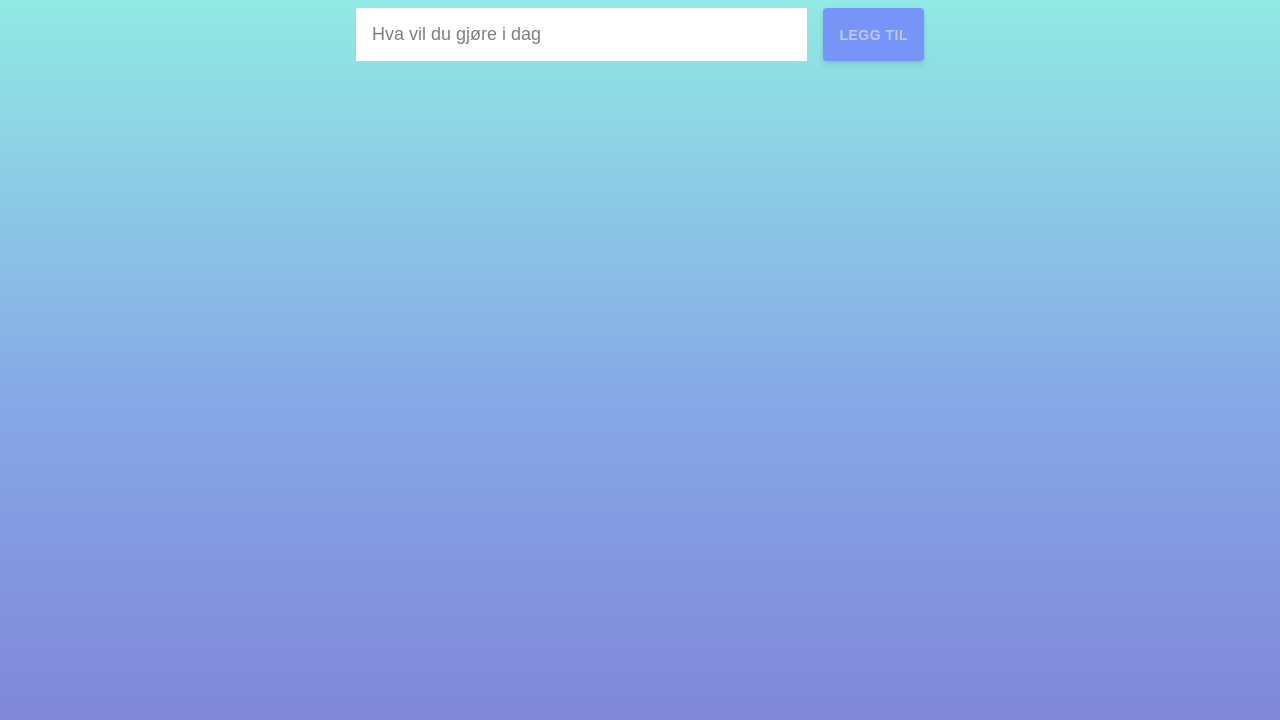
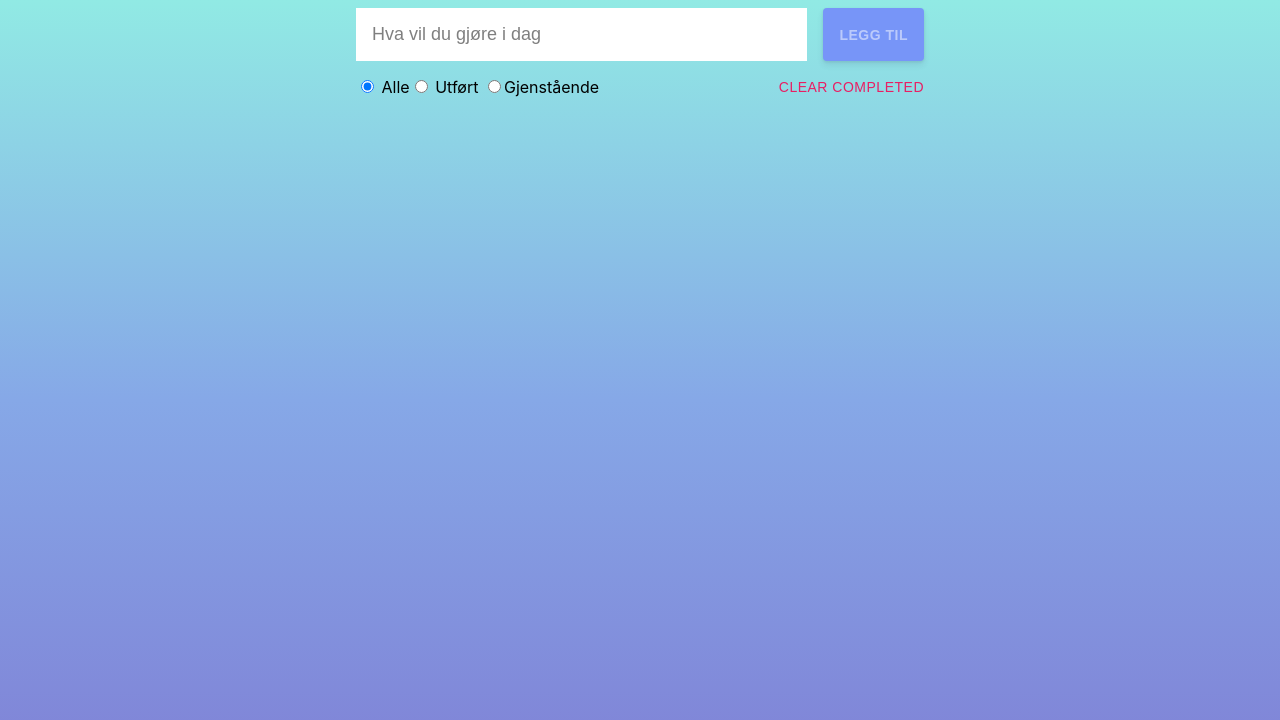
Before and after one commit to antrancs/di-todo, a React (Create React App) app: page / in a window 1280 px wide. Shown: the top 720 px of the page. Built offline with nearby package versions, Linux system fonts and the light colour scheme.

Commit message:
Implement filtering

```diff
--- a/src/App.tsx
+++ b/src/App.tsx
@@ -1,12 +1,29 @@
-import React, { useState } from 'react';
+import React, { useState, useEffect } from 'react';
 import './App.css';
 import Todo from './models/Todo';
 import AddTodo from './components/AddTodo/AddTodo';
 import TodoList from './components/TodoList/TodoList';
+import Filter, { FilterStatus } from './components/Filter/Filter';
 
 function App() {
   const [todos, setTodos] = useState<Todo[]>([]);
+  const [filteredTodos, setFilteredTodos] = useState(todos);
+  const [filterStatus, setFilterStatus] = useState(FilterStatus.All);
+
   const [error, setError] = useState('');
+
+  useEffect(() => {
+    switch (filterStatus) {
+      case FilterStatus.All:
+        setFilteredTodos(todos);
+        return;
+      case FilterStatus.Completed:
+        setFilteredTodos(todos.filter(todo => todo.completed));
+        return;
+      case FilterStatus.Incomplete:
+        setFilteredTodos(todos.filter(todo => !todo.completed));
+    }
+  }, [todos, filterStatus]);
 
   function checkIfItemHasAdded(desc: string) {
     const hasAdded = todos.find(todo => todo.description === desc);
@@ -74,13 +91,22 @@ function App() {
     return true;
   }
 
+  function handleDeleteCompleted() {
+    setTodos(todos.filter(todo => !todo.completed));
+  }
+
   return (
     <main className="app-container">
       <AddTodo onAddNewTodo={handleAddTodo} />
       {error && <p>{error}</p>}
 
+      <Filter
+        onFilterChange={setFilterStatus}
+        onDeleteCompleted={handleDeleteCompleted}
+      />
+
       <TodoList
-        todos={todos}
+        todos={filteredTodos}
         onDelete={handleDelete}
         onComplete={handleComplete}
         onEdit={handleEdit}
--- /dev/null
+++ b/src/components/Filter/Filter.css
@@ -0,0 +1,15 @@
+.filter-wrapper {
+  display: flex;
+  justify-content: space-between;
+}
+
+.clear-btn {
+  border: none;
+  background: none;
+  text-transform: uppercase;
+  cursor: pointer;
+  color: #e91e63;
+  letter-spacing: 0.5px;
+  font-size: 14px;
+  padding: 0;
+}
--- /dev/null
+++ b/src/components/Filter/Filter.tsx
@@ -0,0 +1,69 @@
+import React, { useState, FunctionComponent } from 'react';
+
+import './Filter.css';
+
+export enum FilterStatus {
+  All = 0,
+  Completed,
+  Incomplete
+}
+
+interface IProps {
+  onFilterChange: (value: FilterStatus) => void;
+  onDeleteCompleted: () => void;
+}
+
+const Filter: FunctionComponent<IProps> = ({
+  onFilterChange,
+  onDeleteCompleted
+}) => {
+  const [filter, setFilter] = useState(FilterStatus.All);
+
+  function handleOptionChange(event: React.ChangeEvent<HTMLInputElement>) {
+    const value = +event.target.value;
+    setFilter(value);
+    onFilterChange(value);
+  }
+
+  return (
+    <div className="filter-wrapper">
+      <div>
+        <input
+          type="radio"
+          id="filter-all"
+          name="todo-status"
+          value={FilterStatus.All}
+          checked={filter === FilterStatus.All}
+          onChange={handleOptionChange}
+        />
+        <label htmlFor="filter-all"> Alle</label>
+
+        <input
+          type="radio"
+          id="filter-complete"
+          name="todo-status"
+          value={FilterStatus.Completed}
+          checked={filter === FilterStatus.Completed}
+          onChange={handleOptionChange}
+        />
+        <label htmlFor="filter-complete"> Utført </label>
+
+        <input
+          type="radio"
+          id="filter-incomplete"
+          name="todo-status"
+          value={FilterStatus.Incomplete}
+          checked={filter === FilterStatus.Incomplete}
+          onChange={handleOptionChange}
+        />
+        <label htmlFor="filter-incomplete">Gjenstående </label>
+      </div>
+
+      <button className="clear-btn" onClick={onDeleteCompleted}>
+        Clear completed
+      </button>
+    </div>
+  );
+};
+
+export default Filter;
--- /dev/null
+++ b/src/components/TodoList/TodoList.css
@@ -0,0 +1,3 @@
+.todo-list {
+  margin-top: 16px;
+}
--- a/src/components/TodoList/TodoList.tsx
+++ b/src/components/TodoList/TodoList.tsx
@@ -2,6 +2,7 @@ import React, { FunctionComponent } from 'react';
 
 import Todo from '../../models/Todo';
 import TodoItem from '../TodoItem/TodoItem';
+import './TodoList.css';
 
 interface IProps {
   todos: Todo[];
@@ -25,7 +26,7 @@ const TodoList: FunctionComponent<IProps> = ({
   }
 
   return (
-    <li>
+    <li className="todo-list">
       {todos.map(todo => (
         <TodoItem
           todo={todo}
```
